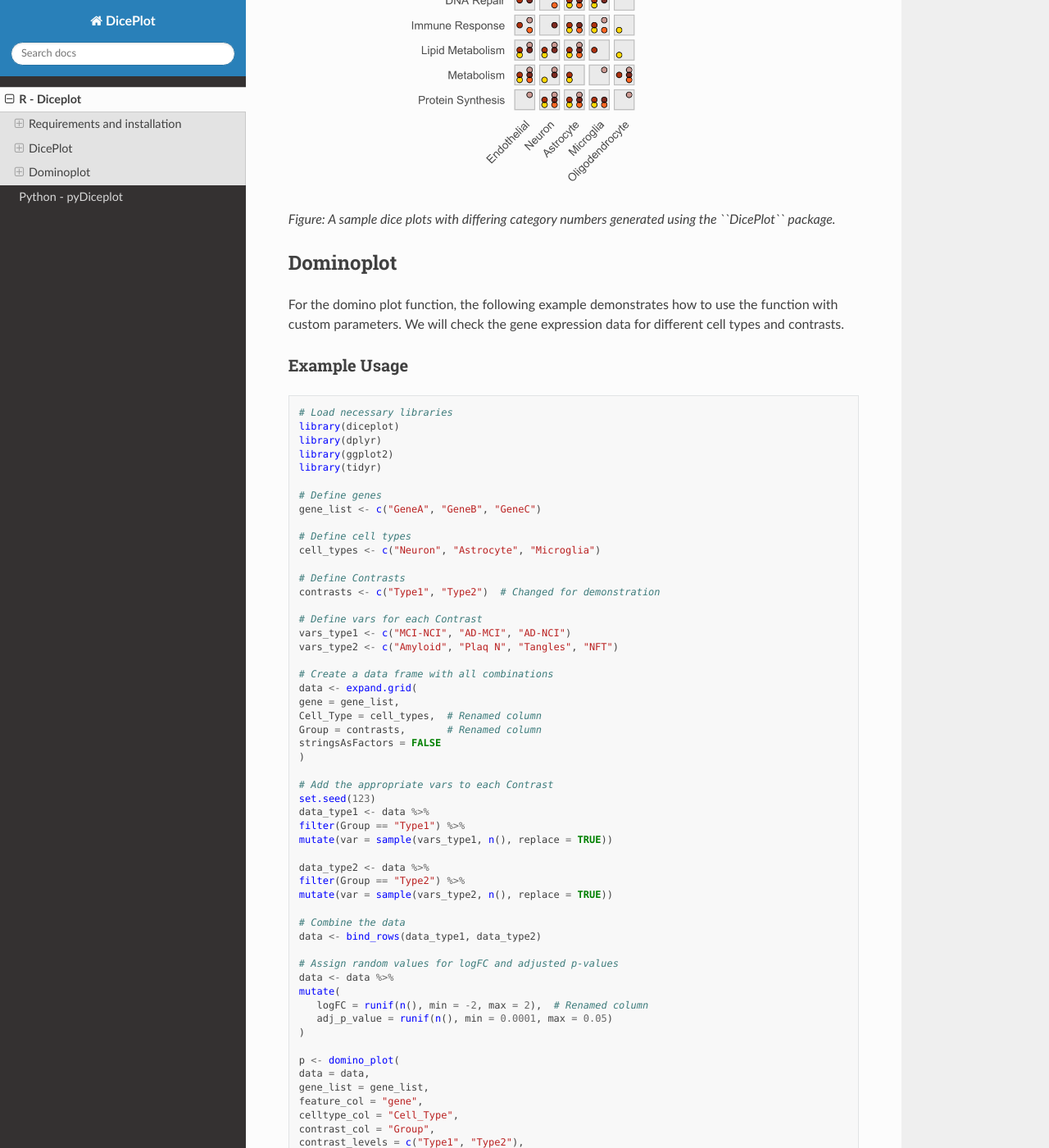
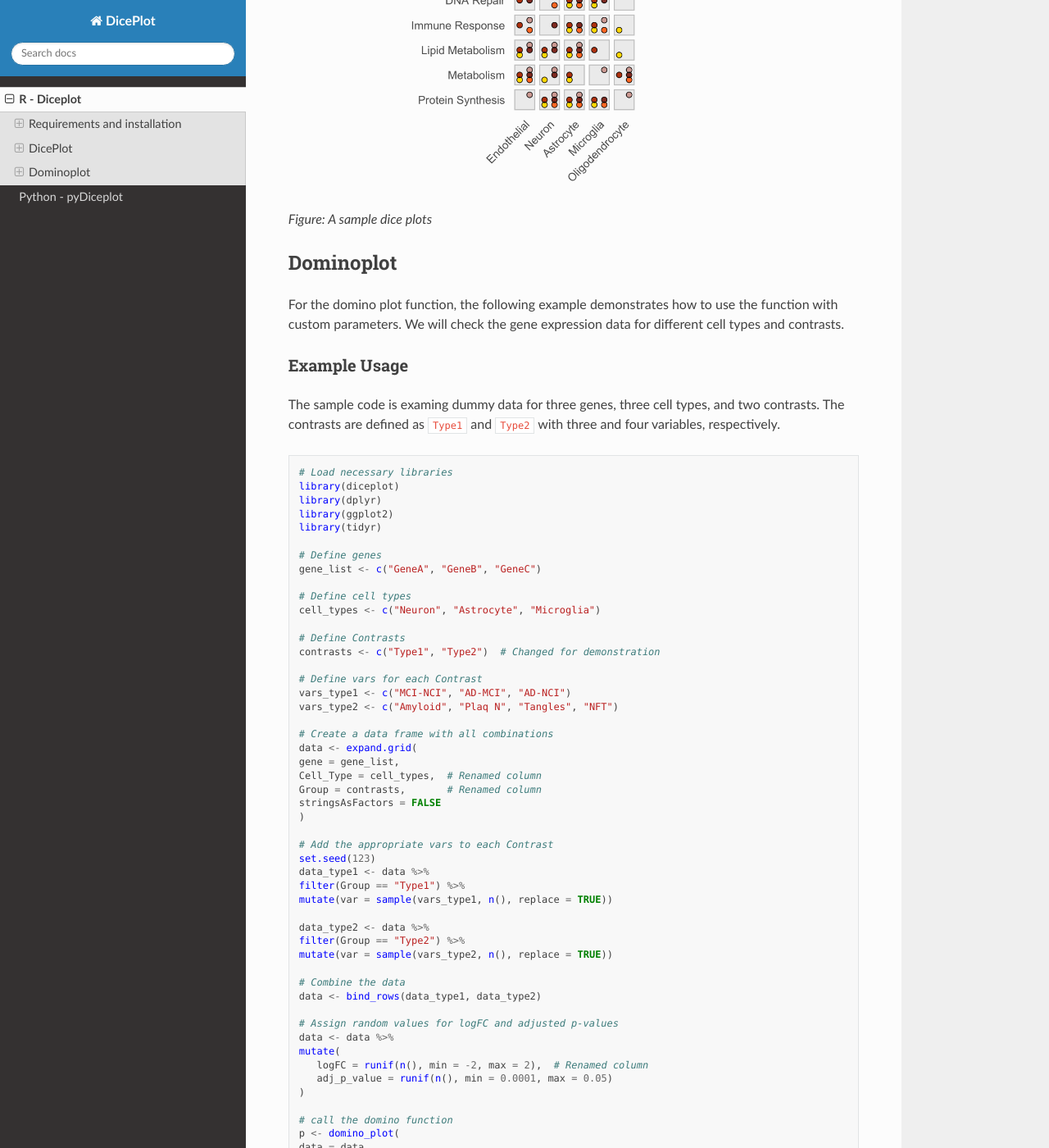
Before and after one commit to maflot/ReadTheDocsDiceplot, a Sphinx documentation site: the page built from docs/source/R.rst, in a window 1280 px wide and 1400 px high, scrolled down 4771 px. Shown: the whole window at 82% size. Built offline with Sphinx 7.4.7 and the Read the Docs theme 3.1.0, drawn with Linux system fonts in a browser that asks for light colours.

Commit message:
minor changes

```diff
--- a/docs/source/R.rst
+++ b/docs/source/R.rst
@@ -150,7 +150,7 @@ Sample Output
 .. figure:: r_plots/dice_plot_6_example_dice_plot.png
    :alt: Sample Dice with 6 categories Plot
 
-   *Figure: A sample dice plots with differing category numbers generated using the ``DicePlot`` package.*
+   *Figure: A sample dice plots*
 
 Dominoplot
 ~~~~~~~~~~
@@ -160,6 +160,9 @@ We  will check the gene expression data for different cell types and contrasts.
 
 Example Usage
 -------------
+The sample code is examing dummy data for three genes, three cell types, and two contrasts.
+The contrasts are defined as ``Type1`` and ``Type2`` with three and four variables, respectively.
+
 .. code-block:: r
 
    # Load necessary libraries
@@ -209,6 +212,7 @@ Example Usage
       adj_p_value = runif(n(), min = 0.0001, max = 0.05)
    )
 
+   # call the domino function
    p <- domino_plot(
    data = data,
    gene_list = gene_list,
```
